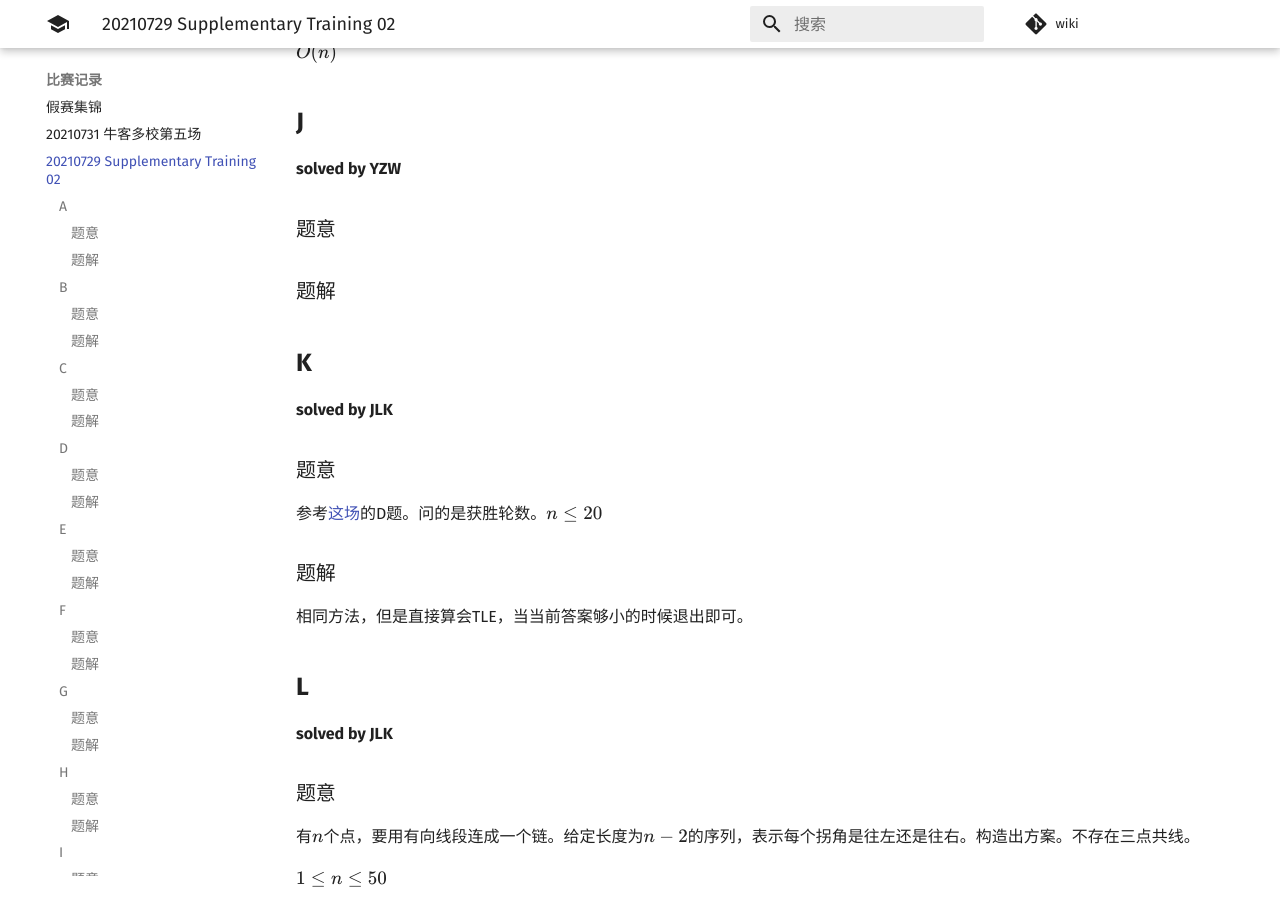
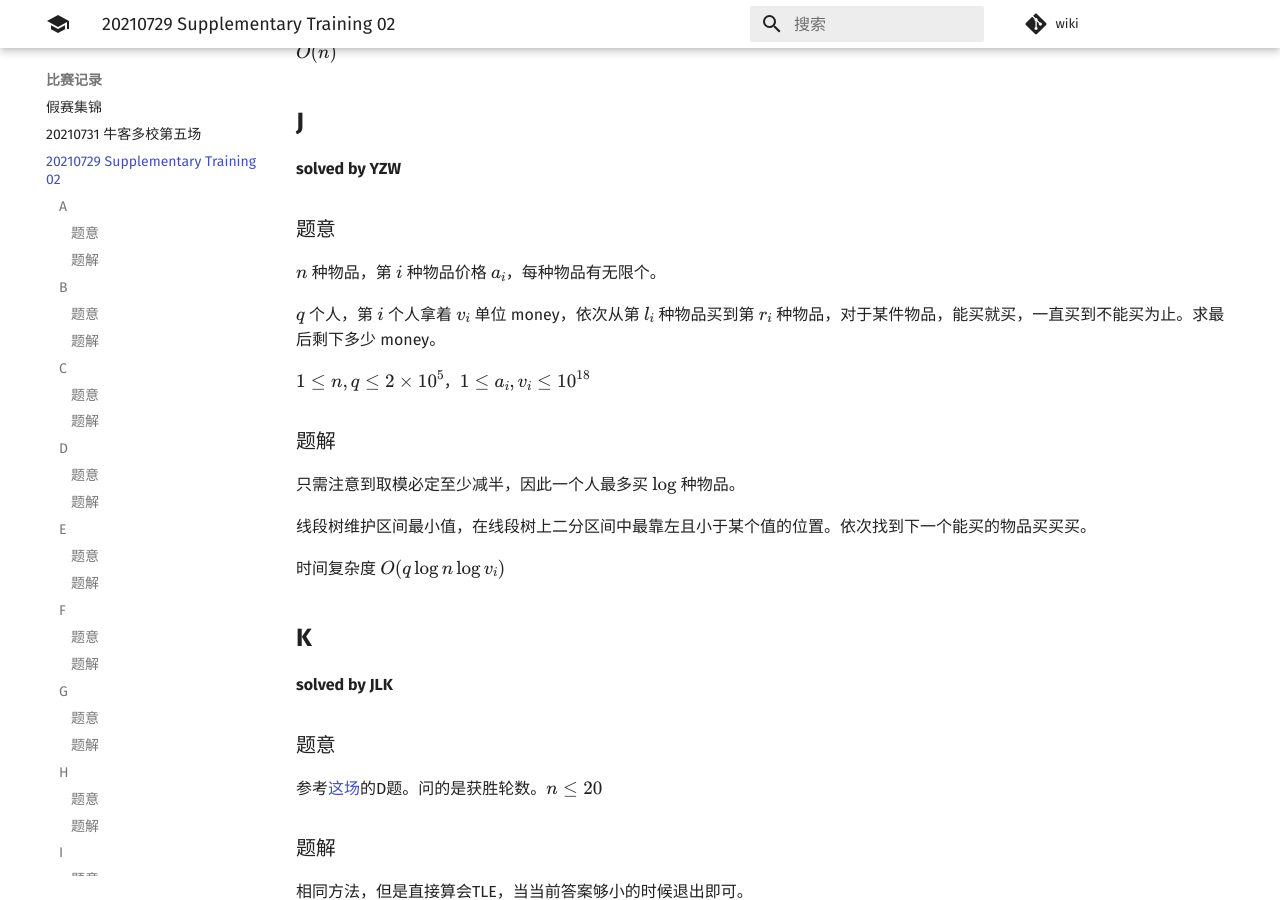
Before and after one commit to PoorMath/PoorMath.github.io, an MkDocs documentation site: the page built from docs/contest/20210729 Supplementary Training 02.md, in a window 1280 px wide and 900 px high, scrolled down 4263 px. Built offline with MkDocs 1.6.1 and Material for MkDocs 9.7.7, drawn with Linux system fonts in a browser that asks for light colours; comment, search, counter and statistics services are not loaded.

Commit message:
Update 20210729 Supplementary Training 02.md

```diff
--- a/docs/contest/20210729 Supplementary Training 02.md
+++ b/docs/contest/20210729 Supplementary Training 02.md
@@ -164,11 +164,19 @@ $O(n)$
 
 ### 题意
 
+$n$ 种物品，第 $i$ 种物品价格 $a_i$，每种物品有无限个。
 
+$q$ 个人，第 $i$ 个人拿着 $v_i$ 单位 money，依次从第 $l_i$ 种物品买到第 $r_i$ 种物品，对于某件物品，能买就买，一直买到不能买为止。求最后剩下多少 money。
+
+$1\leq n,q\leq 2\times 10^5$，$1\leq a_i,v_i\leq 10^{18}$
 
 ### 题解
 
+只需注意到取模必定至少减半，因此一个人最多买 $\log$ 种物品。
 
+线段树维护区间最小值，在线段树上二分区间中最靠左且小于某个值的位置。依次找到下一个能买的物品买买买。
+
+时间复杂度 $O(q\log n\log v_i)$
 
 ## **K**
 
```
